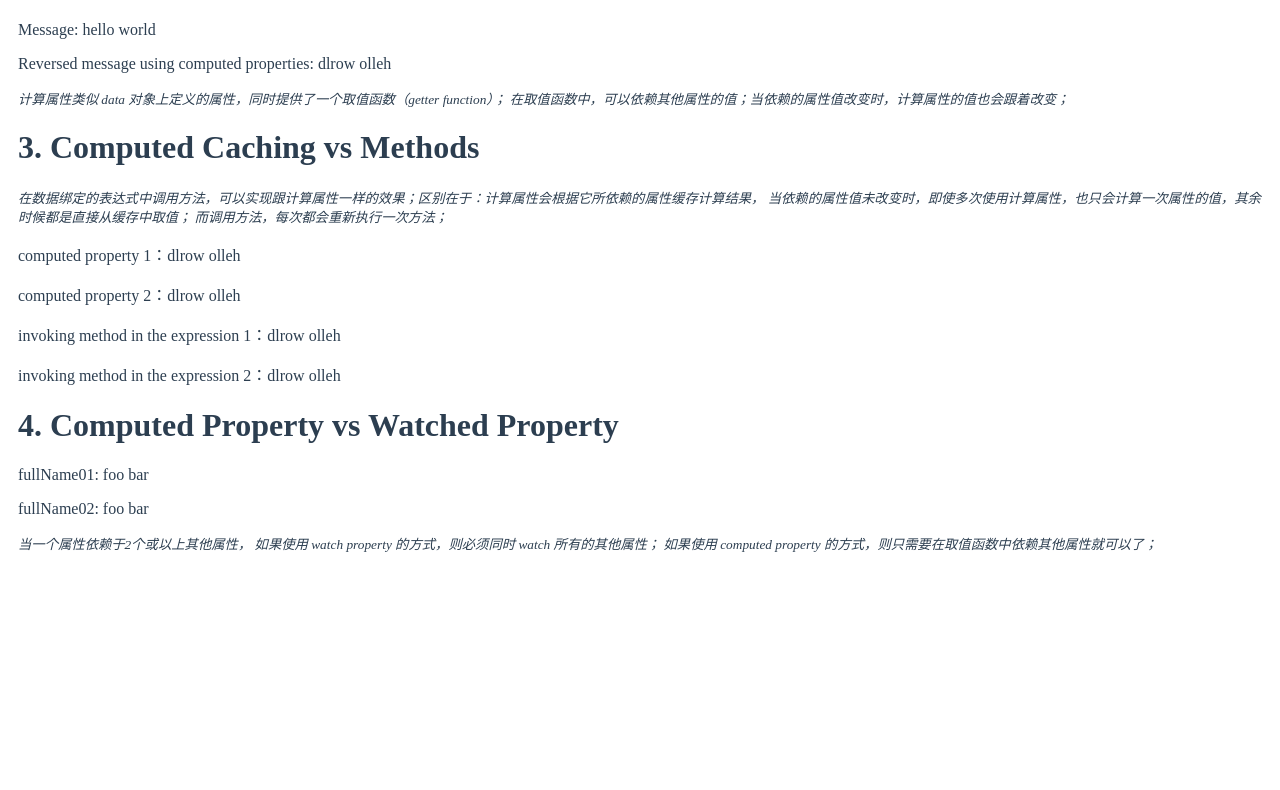
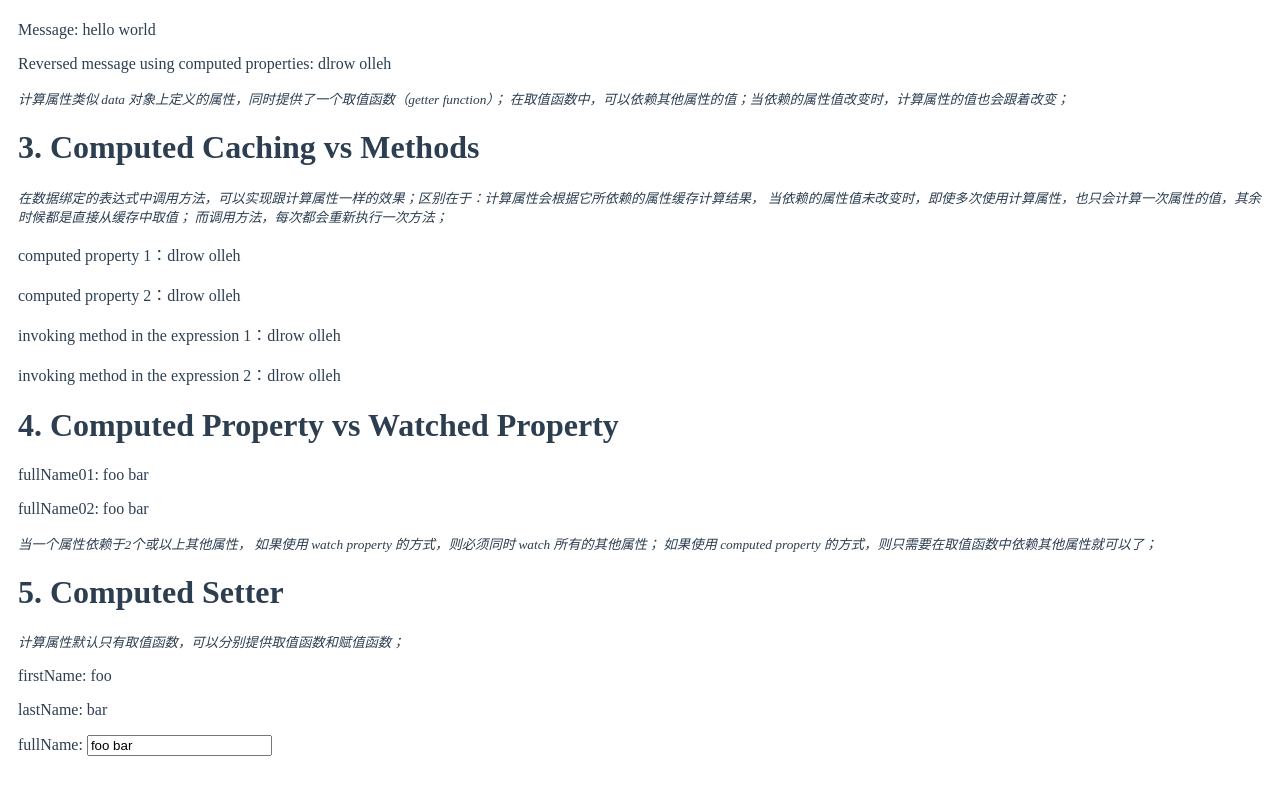
Before and after one commit to luotaoyeah/learning-vue, a Vue app: page /#/guide/computed-properties in a window 1280 px wide. Shown: the part 272-1062 px from the top of the page. Before the commit the page ends 859 px from the top, so only its background shows below. Built offline with nearby package versions, Linux system fonts and the light colour scheme.

Commit message:
computed properties: setter

```diff
--- /dev/null
+++ b/src/doc/guide/computed-properties-and-watchers/computed-properties/computed-properties-setter.vue
@@ -0,0 +1,39 @@
+<template>
+  <div>
+    <h1>5. Computed Setter</h1>
+    <p>
+      <small>
+        <i>
+          计算属性默认只有取值函数，可以分别提供取值函数和赋值函数；
+        </i>
+      </small>
+    </p>
+    <p>firstName: {{firstName}}</p>
+    <p>lastName: {{lastName}}</p>
+    <p>fullName: <input v-model="fullName"/></p>
+  </div>
+</template>
+<script>
+export default {
+  data() {
+    return {
+      firstName: "foo",
+      lastName: "bar"
+    };
+  },
+  computed: {
+    fullName: {
+      get() {
+        return `${this.firstName} ${this.lastName}`;
+      },
+      set(value) {
+        const names = value.split(" ");
+        this.firstName = names[0];
+        this.lastName = names[names.length - 1];
+      }
+    }
+  }
+};
+</script>
+<style scoped>
+</style>
--- a/src/doc/guide/computed-properties-and-watchers/computed-properties/computed-properties-vs-watched-property.vue
+++ b/src/doc/guide/computed-properties-and-watchers/computed-properties/computed-properties-vs-watched-property.vue
@@ -27,18 +27,18 @@ export default {
   },
   computed: {
     fullName02() {
-      return this.firstName02 + " " + this.lastName02;
+      return `${this.firstName02} ${this.lastName02}`;
     }
   },
   watch: {
     firstName01: {
       handler(value) {
-        this.fullName01 = value + " " + this.lastName01;
+        this.fullName01 = `${value} ${this.lastName01}`;
       }
     },
     lastName01: {
       hanlder(value) {
-        this.fullName01 = this.firstName01 + " " + value;
+        this.fullName01 = `${this.firstName01} ${value}`;
       }
     }
   },
--- a/src/doc/guide/computed-properties-and-watchers/computed-properties/index.vue
+++ b/src/doc/guide/computed-properties-and-watchers/computed-properties/index.vue
@@ -13,18 +13,21 @@
     <ComputedPropertiesBasic></ComputedPropertiesBasic>
     <ComputedPropertiesVsMethod></ComputedPropertiesVsMethod>
     <ComputedPropertiesVsWatchedProperty></ComputedPropertiesVsWatchedProperty>
+    <ComputedPropertiesSetter></ComputedPropertiesSetter>
   </div>
 </template>
 <script>
 import ComputedPropertiesBasic from "./computed-properties-basic";
 import ComputedPropertiesVsMethod from "./computed-properties-vs-method";
 import ComputedPropertiesVsWatchedProperty from "./computed-properties-vs-watched-property";
+import ComputedPropertiesSetter from "./computed-properties-setter";
 
 export default {
   components: {
     ComputedPropertiesBasic,
     ComputedPropertiesVsMethod,
-    ComputedPropertiesVsWatchedProperty
+    ComputedPropertiesVsWatchedProperty,
+    ComputedPropertiesSetter
   }
 };
 </script>
```
